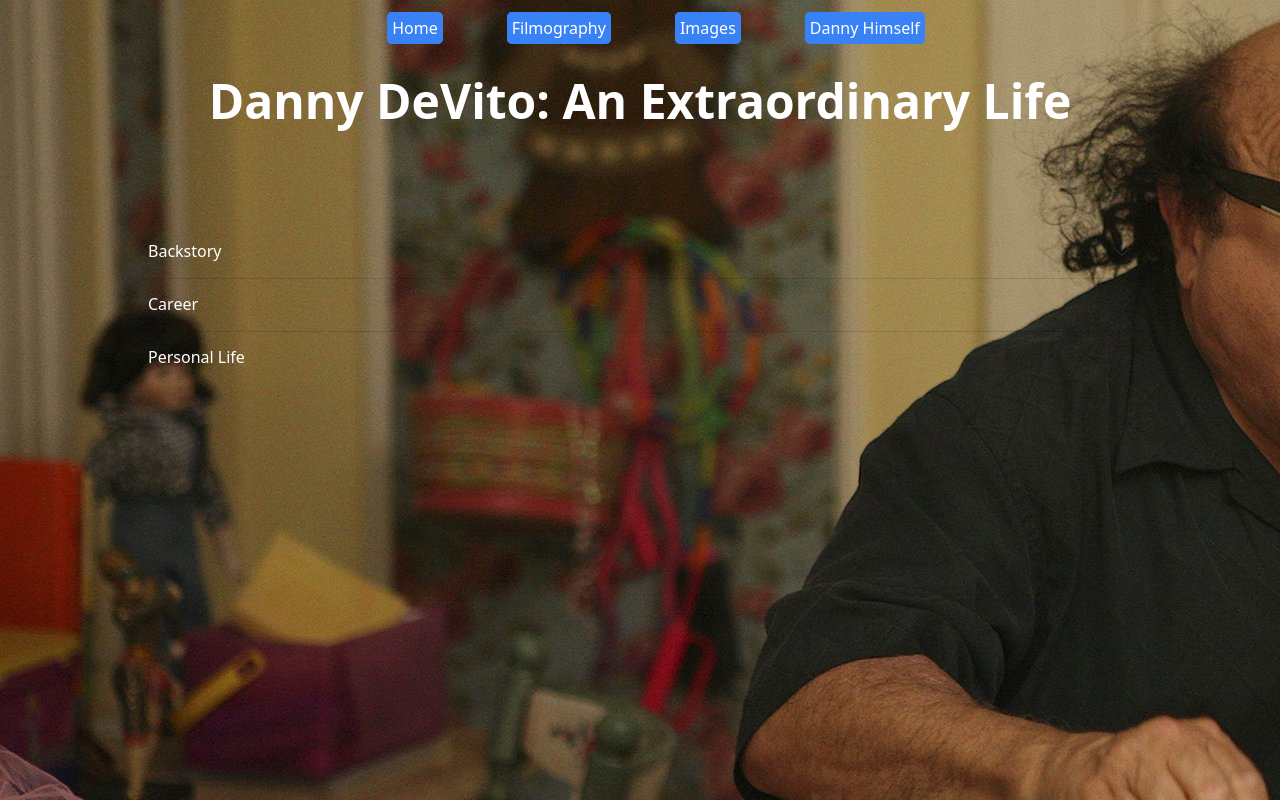
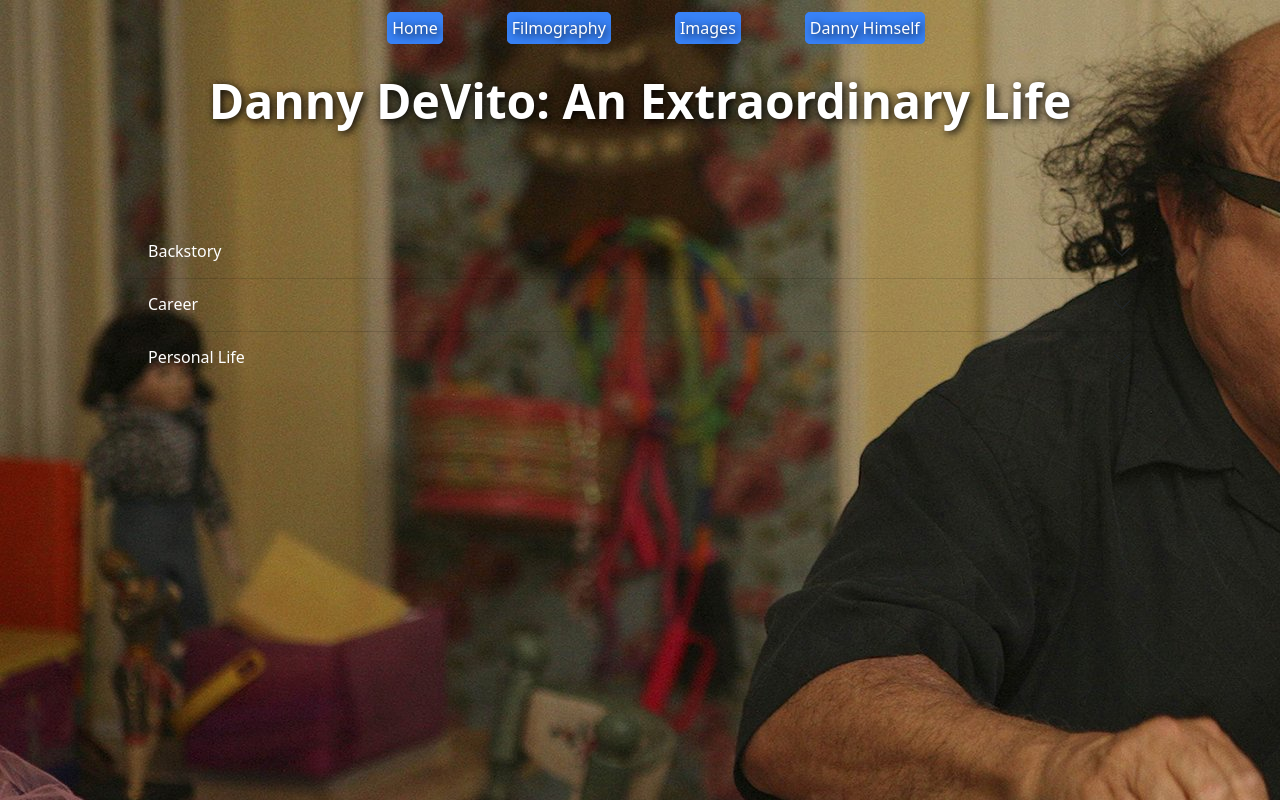
Before and after one commit to FrancoisParfait/danny-webpage, a plain HTML site: page life-story.html in a window 1280 px wide. Drawn offline with nearby package versions, Linux system fonts and the light colour scheme.

Commit message:
Add text shadow to life-story page

```diff
--- a/styles-2.css
+++ b/styles-2.css
@@ -18,6 +18,7 @@ body.images {
 
 body.life-story {
     background-image: url("danny-images/danny-background.jpg");
+    text-shadow: 2px 2px 8px black;
 }
 
 h1.life-story, h1.filmography {
```
